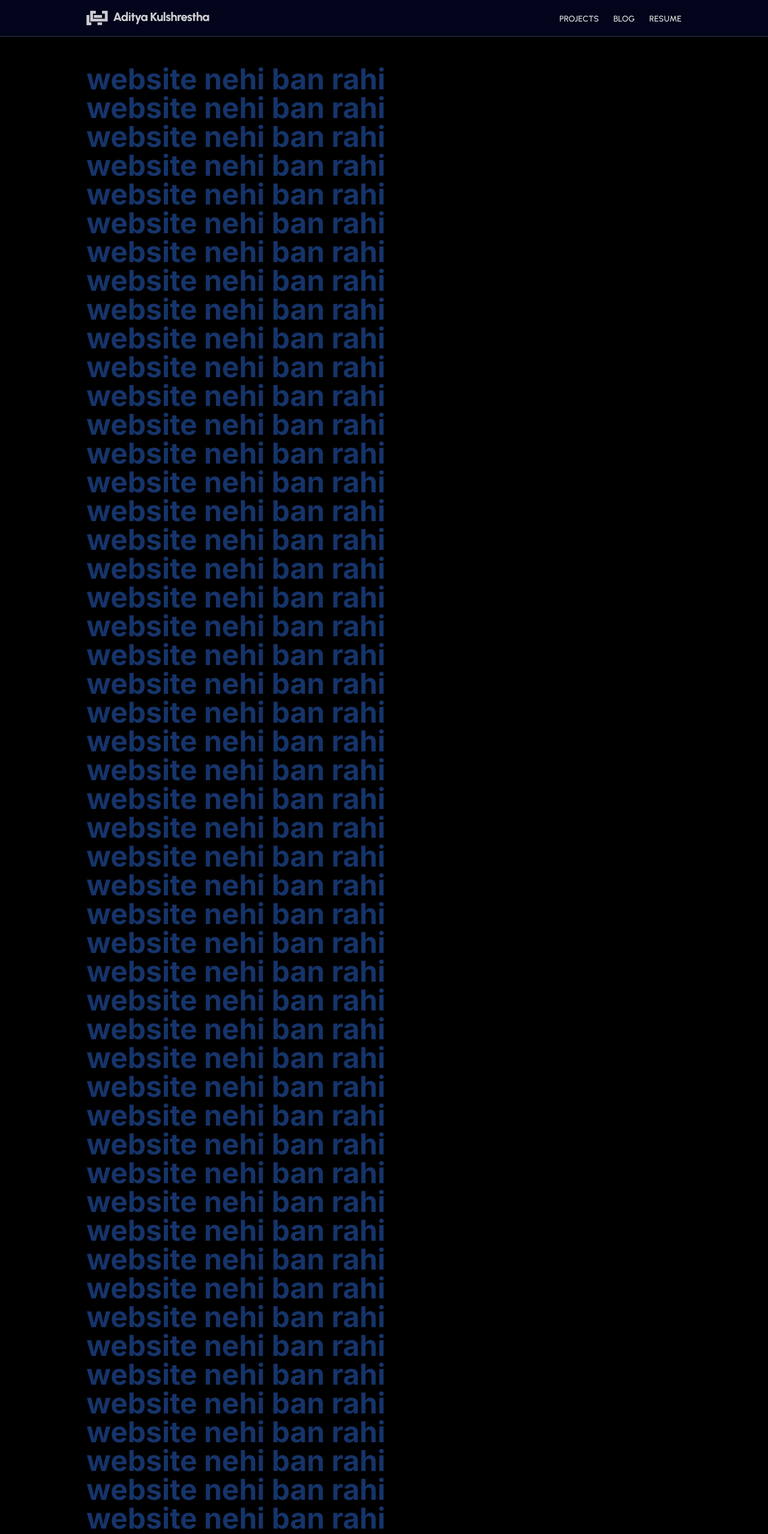
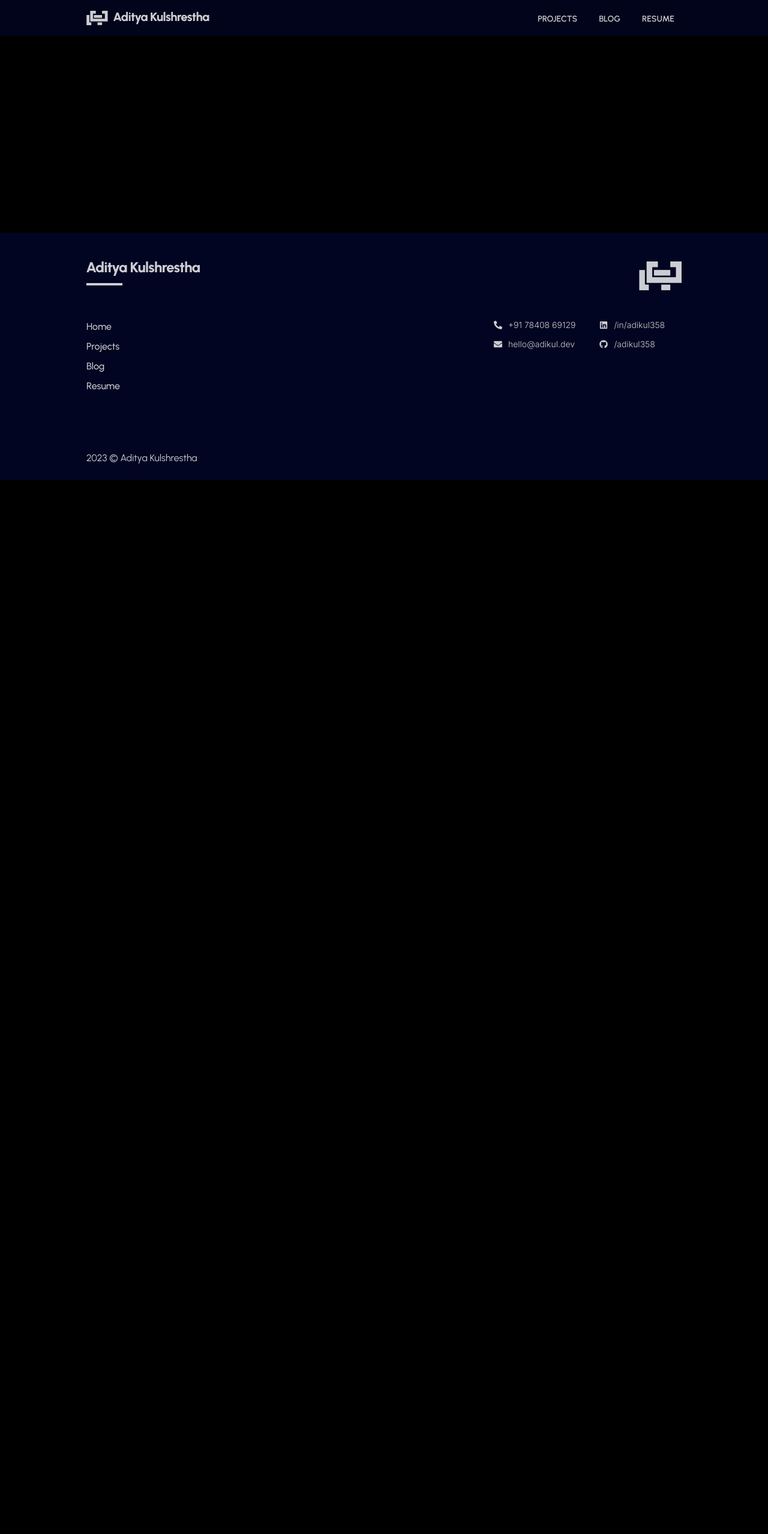
Before and after one commit to adikul358/adikul.dev, a Next.js app: page / in a window 1280 px wide. Shown: the top 2558 px of the page at 60% size. After the commit the page ends 800 px from the top, so only its background shows below. Built offline with nearby package versions, Linux system fonts and the light colour scheme.

Commit message:
antd Experimentation

```diff
--- a/src/app/globals.css
+++ b/src/app/globals.css
@@ -9,7 +9,11 @@
 }
 
 nav .nav-link {
-	@apply max-sm:w-full w-max text-sm font-semibold font-display text-white/80 hover:text-white/95 cursor-pointer transition-colors ease-out duration-200 uppercase;
+	@apply max-sm:w-full rounded w-max text-sm font-semibold font-display text-white/80 hover:text-white/90 hover:bg-white/10 cursor-pointer transition-colors ease-out duration-200 uppercase px-3 py-1.5;
+}
+
+nav .active {
+	@apply bg-white/20 hover:bg-white/20;
 }
 
 footer .sitemap-link {
--- a/src/app/output.css
+++ b/src/app/output.css
@@ -1,7 +1,7 @@
 @import url('https://fonts.googleapis.com/css2?family=Inter:wght@100;200;300;400;500;600;700;800;900&family=JetBrains+Mono:ital,wght@0,100;0,200;0,300;0,400;0,500;0,600;0,700;0,800;1,100;1,200;1,300;1,400;1,500;1,600;1,700;1,800&family=Urbanist:ital,wght@0,100;0,200;0,300;0,400;0,500;0,600;0,700;0,800;0,900;1,100;1,200;1,300;1,400;1,500;1,600;1,700;1,800;1,900&display=swap');
 
 /*
-! tailwindcss v3.3.5 | MIT License | https://tailwindcss.com
+! tailwindcss v3.3.7 | MIT License | https://tailwindcss.com
 */
 
 /*
@@ -123,8 +123,10 @@ strong {
 }
 
 /*
-1. Use the user's configured `mono` font family by default.
-2. Correct the odd `em` font sizing in all browsers.
+1. Use the user's configured `mono` font-family by default.
+2. Use the user's configured `mono` font-feature-settings by default.
+3. Use the user's configured `mono` font-variation-settings by default.
+4. Correct the odd `em` font sizing in all browsers.
 */
 
 code,
@@ -133,8 +135,12 @@ samp,
 pre {
   font-family: ui-monospace, SFMono-Regular, Menlo, Monaco, Consolas, "Liberation Mono", "Courier New", monospace;
   /* 1 */
+  font-feature-settings: normal;
+  /* 2 */
+  font-variation-settings: normal;
+  /* 3 */
   font-size: 1em;
-  /* 2 */
+  /* 4 */
 }
 
 /*
@@ -577,6 +583,10 @@ video {
   display: grid;
 }
 
+.aspect-\[0\.707\]{
+  aspect-ratio: 0.707;
+}
+
 .h-\[1em\]{
   height: 1em;
 }
@@ -646,9 +656,9 @@ video {
   justify-content: space-between;
 }
 
-.gap-x-6{
-  -moz-column-gap: 1.5rem;
-       column-gap: 1.5rem;
+.gap-x-3{
+  -moz-column-gap: 0.75rem;
+       column-gap: 0.75rem;
 }
 
 .gap-y-2{
@@ -661,10 +671,6 @@ video {
 
 .gap-y-4{
   row-gap: 1rem;
-}
-
-.border-b{
-  border-bottom-width: 1px;
 }
 
 .border-primary-100\/25{
@@ -746,11 +752,6 @@ video {
   color: rgb(50 85 137 / var(--tw-text-opacity));
 }
 
-.text-primary-500{
-  --tw-text-opacity: 1;
-  color: rgb(22 52 106 / var(--tw-text-opacity));
-}
-
 .text-white\/80{
   color: rgb(255 255 255 / 0.8);
 }
@@ -788,6 +789,11 @@ nav .nav-link{
   width: -moz-max-content;
   width: max-content;
   cursor: pointer;
+  border-radius: 0.25rem;
+  padding-left: 0.75rem;
+  padding-right: 0.75rem;
+  padding-top: 0.375rem;
+  padding-bottom: 0.375rem;
   font-family: Urbanist, system-ui, sans-serif;
   font-size: 0.875rem;
   line-height: 1.25rem;
@@ -801,13 +807,22 @@ nav .nav-link{
 }
 
 nav .nav-link:hover{
-  color: rgb(255 255 255 / 0.95);
+  background-color: rgb(255 255 255 / 0.1);
+  color: rgb(255 255 255 / 0.9);
 }
 
 @media not all and (min-width: 640px){
   nav .nav-link{
     width: 100%;
   }
+}
+
+nav .active{
+  background-color: rgb(255 255 255 / 0.2);
+}
+
+nav .active:hover{
+  background-color: rgb(255 255 255 / 0.2);
 }
 
 footer .sitemap-link{
--- a/src/app/page.tsx
+++ b/src/app/page.tsx
@@ -1,72 +1,11 @@
 "use client"
 
-import Image from 'next/image'
-
-export default function Home() {
+function Home() {
   return (
     <div className="flex flex-col page-width py-12">
-      <h1 className="text-5xl text-primary-500 font-bold">website nehi ban rahi</h1>
-      <h1 className="text-5xl text-primary-500 font-bold">website nehi ban rahi</h1>
-      <h1 className="text-5xl text-primary-500 font-bold">website nehi ban rahi</h1>
-      <h1 className="text-5xl text-primary-500 font-bold">website nehi ban rahi</h1>
-      <h1 className="text-5xl text-primary-500 font-bold">website nehi ban rahi</h1>
-      <h1 className="text-5xl text-primary-500 font-bold">website nehi ban rahi</h1>
-      <h1 className="text-5xl text-primary-500 font-bold">website nehi ban rahi</h1>
-      <h1 className="text-5xl text-primary-500 font-bold">website nehi ban rahi</h1>
-      <h1 className="text-5xl text-primary-500 font-bold">website nehi ban rahi</h1>
-      <h1 className="text-5xl text-primary-500 font-bold">website nehi ban rahi</h1>
-      <h1 className="text-5xl text-primary-500 font-bold">website nehi ban rahi</h1>
-      <h1 className="text-5xl text-primary-500 font-bold">website nehi ban rahi</h1>
-      <h1 className="text-5xl text-primary-500 font-bold">website nehi ban rahi</h1>
-      <h1 className="text-5xl text-primary-500 font-bold">website nehi ban rahi</h1>
-      <h1 className="text-5xl text-primary-500 font-bold">website nehi ban rahi</h1>
-      <h1 className="text-5xl text-primary-500 font-bold">website nehi ban rahi</h1>
-      <h1 className="text-5xl text-primary-500 font-bold">website nehi ban rahi</h1>
-      <h1 className="text-5xl text-primary-500 font-bold">website nehi ban rahi</h1>
-      <h1 className="text-5xl text-primary-500 font-bold">website nehi ban rahi</h1>
-      <h1 className="text-5xl text-primary-500 font-bold">website nehi ban rahi</h1>
-      <h1 className="text-5xl text-primary-500 font-bold">website nehi ban rahi</h1>
-      <h1 className="text-5xl text-primary-500 font-bold">website nehi ban rahi</h1>
-      <h1 className="text-5xl text-primary-500 font-bold">website nehi ban rahi</h1>
-      <h1 className="text-5xl text-primary-500 font-bold">website nehi ban rahi</h1>
-      <h1 className="text-5xl text-primary-500 font-bold">website nehi ban rahi</h1>
-      <h1 className="text-5xl text-primary-500 font-bold">website nehi ban rahi</h1>
-      <h1 className="text-5xl text-primary-500 font-bold">website nehi ban rahi</h1>
-      <h1 className="text-5xl text-primary-500 font-bold">website nehi ban rahi</h1>
-      <h1 className="text-5xl text-primary-500 font-bold">website nehi ban rahi</h1>
-      <h1 className="text-5xl text-primary-500 font-bold">website nehi ban rahi</h1>
-      <h1 className="text-5xl text-primary-500 font-bold">website nehi ban rahi</h1>
-      <h1 className="text-5xl text-primary-500 font-bold">website nehi ban rahi</h1>
-      <h1 className="text-5xl text-primary-500 font-bold">website nehi ban rahi</h1>
-      <h1 className="text-5xl text-primary-500 font-bold">website nehi ban rahi</h1>
-      <h1 className="text-5xl text-primary-500 font-bold">website nehi ban rahi</h1>
-      <h1 className="text-5xl text-primary-500 font-bold">website nehi ban rahi</h1>
-      <h1 className="text-5xl text-primary-500 font-bold">website nehi ban rahi</h1>
-      <h1 className="text-5xl text-primary-500 font-bold">website nehi ban rahi</h1>
-      <h1 className="text-5xl text-primary-500 font-bold">website nehi ban rahi</h1>
-      <h1 className="text-5xl text-primary-500 font-bold">website nehi ban rahi</h1>
-      <h1 className="text-5xl text-primary-500 font-bold">website nehi ban rahi</h1>
-      <h1 className="text-5xl text-primary-500 font-bold">website nehi ban rahi</h1>
-      <h1 className="text-5xl text-primary-500 font-bold">website nehi ban rahi</h1>
-      <h1 className="text-5xl text-primary-500 font-bold">website nehi ban rahi</h1>
-      <h1 className="text-5xl text-primary-500 font-bold">website nehi ban rahi</h1>
-      <h1 className="text-5xl text-primary-500 font-bold">website nehi ban rahi</h1>
-      <h1 className="text-5xl text-primary-500 font-bold">website nehi ban rahi</h1>
-      <h1 className="text-5xl text-primary-500 font-bold">website nehi ban rahi</h1>
-      <h1 className="text-5xl text-primary-500 font-bold">website nehi ban rahi</h1>
-      <h1 className="text-5xl text-primary-500 font-bold">website nehi ban rahi</h1>
-      <h1 className="text-5xl text-primary-500 font-bold">website nehi ban rahi</h1>
-      <h1 className="text-5xl text-primary-500 font-bold">website nehi ban rahi</h1>
-      <h1 className="text-5xl text-primary-500 font-bold">website nehi ban rahi</h1>
-      <h1 className="text-5xl text-primary-500 font-bold">website nehi ban rahi</h1>
-      <h1 className="text-5xl text-primary-500 font-bold">website nehi ban rahi</h1>
-      <h1 className="text-5xl text-primary-500 font-bold">website nehi ban rahi</h1>
-      <h1 className="text-5xl text-primary-500 font-bold">website nehi ban rahi</h1>
-      <h1 className="text-5xl text-primary-500 font-bold">website nehi ban rahi</h1>
-      <h1 className="text-5xl text-primary-500 font-bold">website nehi ban rahi</h1>
-      <h1 className="text-5xl text-primary-500 font-bold">website nehi ban rahi</h1>
-      <h1 className="text-5xl text-primary-500 font-bold">website nehi ban rahi</h1>
-      <h1 className="text-5xl text-primary-500 font-bold">website nehi ban rahi</h1>
+      <h1>Home</h1>
     </div>
   )
 }
+
+export default Home
--- a/src/components/Navbar.tsx
+++ b/src/components/Navbar.tsx
@@ -1,16 +1,32 @@
 "use client"
 
-import React, { useState } from "react"
+import React, { useEffect, useState } from "react"
 import Link from "next/link"
+import { usePathname } from "next/navigation";
 import { FaBars, FaTimes } from "react-icons/fa"
 import AKNavLogo from "./AKNavLogo"
 
+const NAVITEMS = [
+	{
+		label: "Projects",
+		link: "/projects",
+	},
+	{
+		label: "Blog",
+		link: "/blog",
+	},
+	{
+		label: "Resume",
+		link: "/resume",
+	},
+]
+
 function NavLink(
-	{label, link}: {label: string, link?: string}
+	{label, link, active}: {label: string, link?: string, active: boolean}
 ) {
 	return (
 		<Link href={link || "/" + label.toLowerCase()}>
-			<span className="nav-link">
+			<span className={`nav-link ${active ? "active" : ""}`}>
 				{label}
 			</span>
 		</Link>
@@ -19,9 +35,15 @@ function NavLink(
 
 function Navbar() {
 	const [navOpen, setNavOpen] = useState(false)
+  const [current, setCurrent] = useState('');
+	const pathname = usePathname()
+
+	useEffect(() => {
+		setCurrent(pathname.split("/")[1])
+	}, [pathname])
 
 	return (
-		<nav className="bg-primary-800/80 border-b flex flex-col inset-x-0 backdrop-blur border-primary-100/25 fixed top-0">
+		<nav className="bg-primary-800/80 flex flex-col inset-x-0 backdrop-blur border-primary-100/25 fixed top-0">
 			<div className="flex flex-row items-center justify-between h-[60px] page-width">
 				{/* Logotype */}
 				<Link href="/">
@@ -31,10 +53,8 @@ function Navbar() {
 				</Link>
 
 				{/* Desktop Nav Links */}
-				<div className="flex flex-row gap-x-6 items-center max-sm:hidden">
-					<NavLink label="Projects" />
-					<NavLink label="Blog" />
-					<NavLink label="Resume" link="/Aditya Kulshrestha – Resume.pdf" />
+				<div className="flex flex-row gap-x-3 items-center max-sm:hidden">
+					{NAVITEMS.map(({label,link},i) => <NavLink label={label} link={link} key={i} active={link.slice(1) == current}/>)}
 				</div>
 
 				{/* Mobile Nav Button */}
@@ -47,9 +67,7 @@ function Navbar() {
 			</div>
 			{navOpen && (
 			<div className="flex flex-col gap-y-4 sm:hidden page-width pb-6">
-				<NavLink label="Projects" />
-				<NavLink label="Blog" />
-				<NavLink label="Resume" link="/Aditya Kulshrestha – Resume.pdf" />
+				{NAVITEMS.map(({label,link},i) => <NavLink label={label} link={link} key={i} active={link.slice(1) == current}/>)}
 			</div>
 			)}
 		</nav>
```
Also changed, not shown: src/app/blog/page.tsx (added, +13 -0 lines), src/app/projects/page.tsx (added, +13 -0 lines), src/app/resume/page.tsx (added, +15 -0 lines), 1 other file (tests, documents, lock files or other folders).
